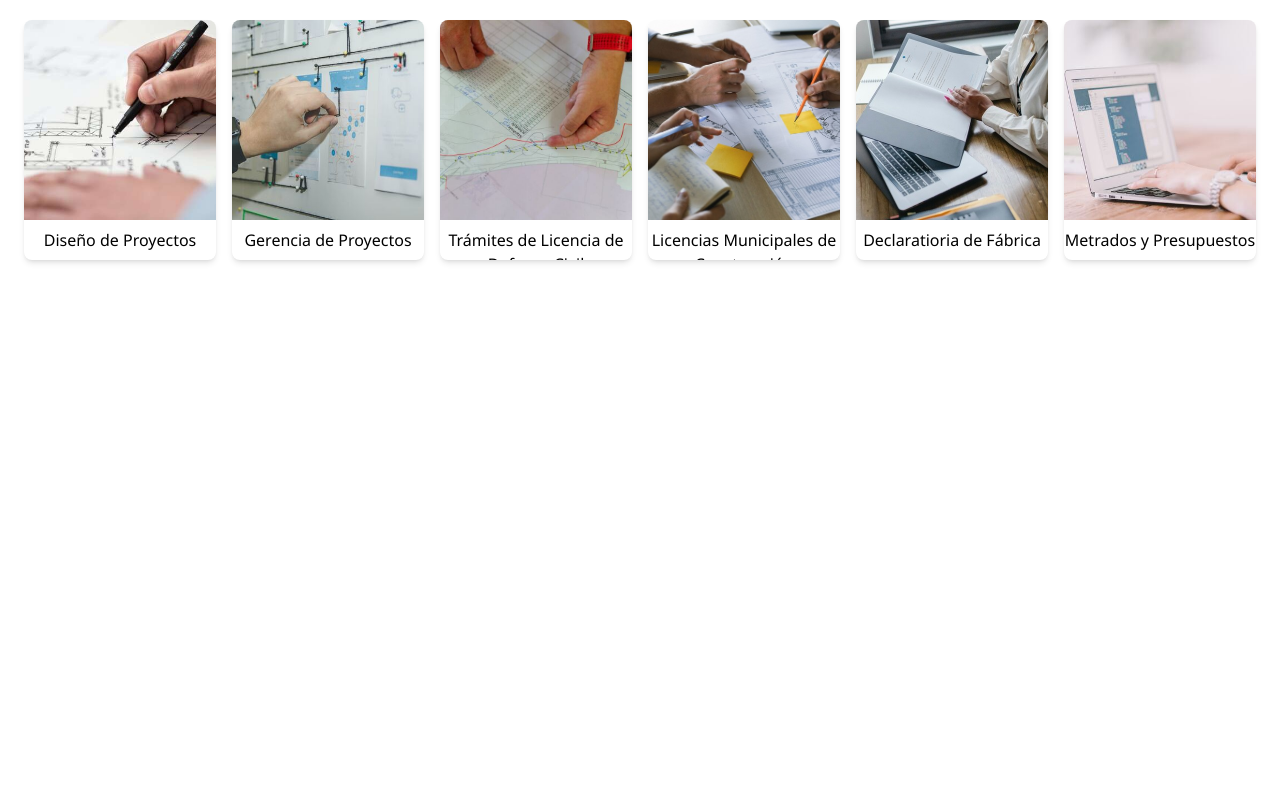
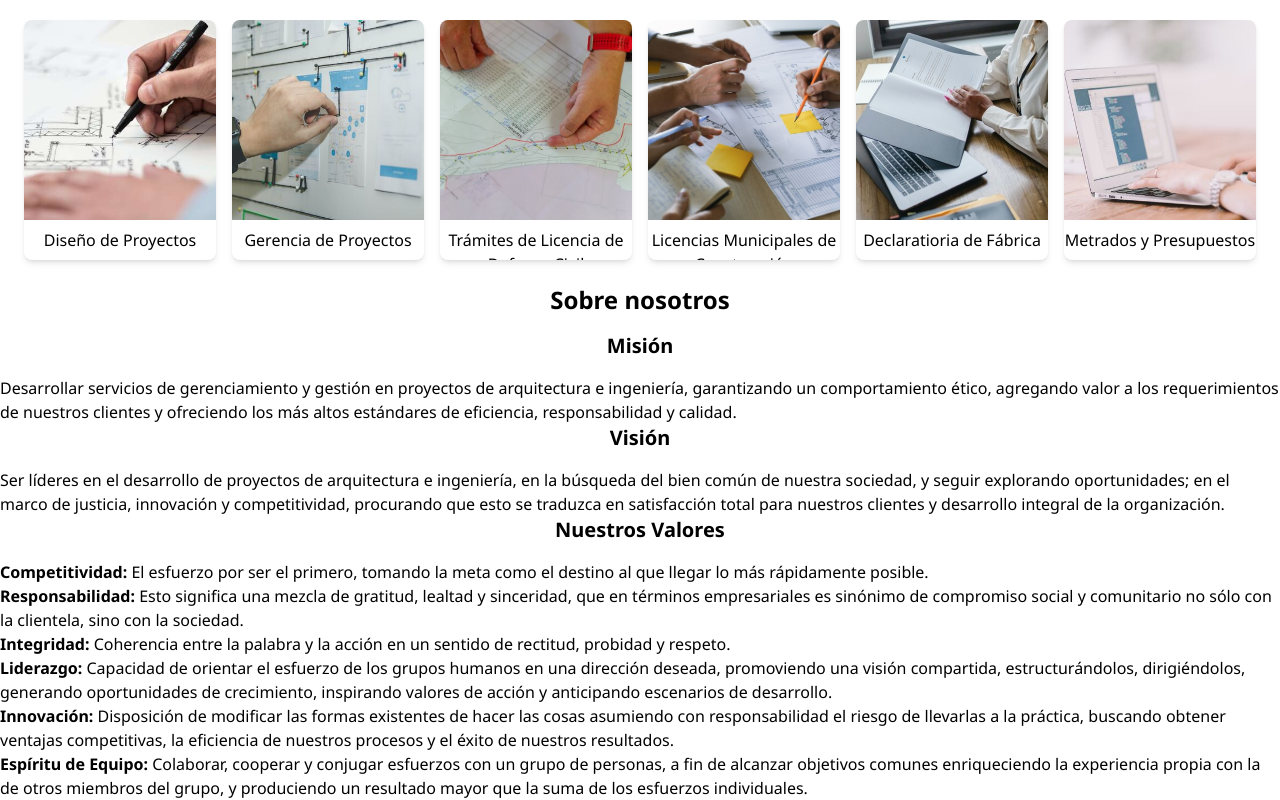
Before and after one commit to HugoGT/Innova-landing-page, a Gatsby site: page / in a window 1280 px wide. Shown: the part 512-1312 px from the top of the page. Before the commit the page ends 800 px from the top, so only its background shows below. Built offline with nearby package versions, Linux system fonts and the light colour scheme; Gatsby itself is replaced by a stand-in of ours.

Commit message:
About section

```diff
--- /dev/null
+++ b/src/components/about/about.js
@@ -0,0 +1,71 @@
+import React from "react";
+
+export function About() {
+  return (
+    <section id="about">
+      <h2 className="block text-2xl font-bold text-center pb-4">
+        Sobre nosotros
+      </h2>
+      <div>
+        <h3 className="block text-xl font-bold text-center pb-4">Misión</h3>
+        <p>
+          Desarrollar servicios de gerenciamiento y gestión en proyectos de
+          arquitectura e ingeniería, garantizando un comportamiento ético,
+          agregando valor a los requerimientos de nuestros clientes y ofreciendo
+          los más altos estándares de eficiencia, responsabilidad y calidad.
+        </p>
+      </div>
+      <div>
+        <h3 className="block text-xl font-bold text-center pb-4">Visión</h3>
+        <p>
+          Ser líderes en el desarrollo de proyectos de arquitectura e
+          ingeniería, en la búsqueda del bien común de nuestra sociedad, y
+          seguir explorando oportunidades; en el marco de justicia, innovación y
+          competitividad, procurando que esto se traduzca en satisfacción total
+          para nuestros clientes y desarrollo integral de la organización.
+        </p>
+      </div>
+      <div>
+        <h3 className="block text-xl font-bold text-center pb-4">
+          Nuestros Valores
+        </h3>
+        <ul>
+          <li>
+            <b>Competitividad:</b> El esfuerzo por ser el primero, tomando la
+            meta como el destino al que llegar lo más rápidamente posible.
+          </li>
+          <li>
+            <b>Responsabilidad:</b> Esto significa una mezcla de gratitud,
+            lealtad y sinceridad, que en términos empresariales es sinónimo de
+            compromiso social y comunitario no sólo con la clientela, sino con
+            la sociedad.
+          </li>
+          <li>
+            <b>Integridad:</b> Coherencia entre la palabra y la acción en un
+            sentido de rectitud, probidad y respeto.
+          </li>
+          <li>
+            <b>Liderazgo:</b> Capacidad de orientar el esfuerzo de los grupos
+            humanos en una dirección deseada, promoviendo una visión compartida,
+            estructurándolos, dirigiéndolos, generando oportunidades de
+            crecimiento, inspirando valores de acción y anticipando escenarios
+            de desarrollo.
+          </li>
+          <li>
+            <b>Innovación:</b> Disposición de modificar las formas existentes de
+            hacer las cosas asumiendo con responsabilidad el riesgo de llevarlas
+            a la práctica, buscando obtener ventajas competitivas, la eficiencia
+            de nuestros procesos y el éxito de nuestros resultados.
+          </li>
+          <li>
+            <b>Espíritu de Equipo:</b> Colaborar, cooperar y conjugar esfuerzos
+            con un grupo de personas, a fin de alcanzar objetivos comunes
+            enriqueciendo la experiencia propia con la de otros miembros del
+            grupo, y produciendo un resultado mayor que la suma de los esfuerzos
+            individuales.
+          </li>
+        </ul>
+      </div>
+    </section>
+  );
+}
--- /dev/null
+++ b/src/components/about/index.js
@@ -0,0 +1,2 @@
+export * from "./about";
+export { About as default } from "./about";
--- a/src/components/layout.js
+++ b/src/components/layout.js
@@ -1,4 +1,5 @@
 import React from "react";
+import { About } from "./about";
 import { Header } from "./header";
 import { Hero } from "./hero";
 import { Services } from "./services";
@@ -10,6 +11,7 @@ export function Layout() {
       <main className="font-sans">
         <Hero />
         <Services />
+        <About />
       </main>
     </>
   );
```
